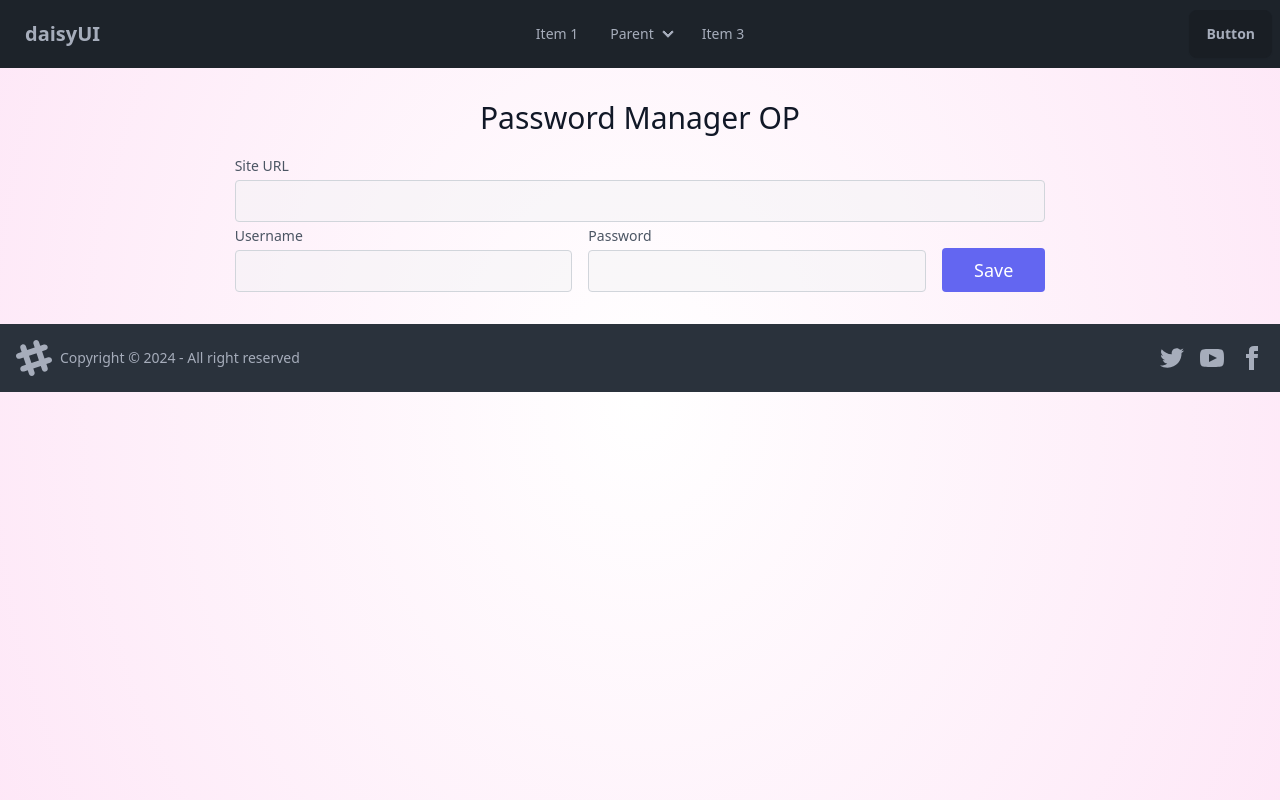
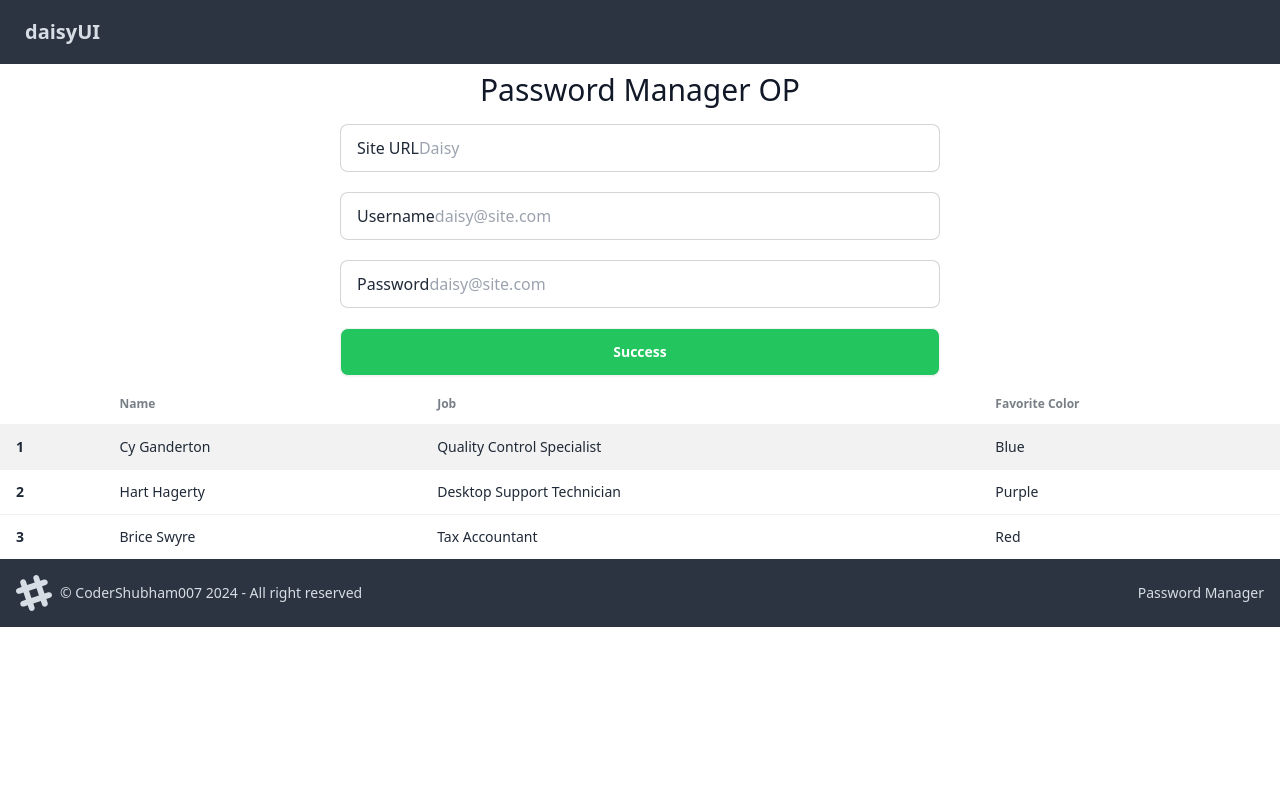
Before and after one commit to CoderShubham007/Password-Manager, a React (Vite) app: page / in a window 1280 px wide. Built offline with nearby package versions, Linux system fonts and the light colour scheme.

Commit message:
Updated All Components and Replaced it with Daisy UI Components

```diff
--- a/index.html
+++ b/index.html
@@ -1,5 +1,5 @@
 <!doctype html>
-<html lang="en" data-theme="dark">
+<html lang="en" data-theme="light">
   <head>
     <meta charset="UTF-8" />
     <link rel="icon" type="image/svg+xml" href="/vite.svg" />
--- a/src/components/Footer.jsx
+++ b/src/components/Footer.jsx
@@ -5,13 +5,12 @@ const Footer = () => {
     <footer className="footer items-center p-4 bg-neutral text-neutral-content">
       <aside className="items-center grid-flow-col">
         <svg width="36" height="36" viewBox="0 0 24 24" xmlns="http://www.w3.org/2000/svg" fillRule="evenodd" clipRule="evenodd" className="fill-current"><path d="M22.672 15.226l-2.432.811.841 2.515c.33 1.019-.209 2.127-1.23 2.456-1.15.325-2.148-.321-2.463-1.226l-.84-2.518-5.013 1.677.84 2.517c.391 1.203-.434 2.542-1.831 2.542-.88 0-1.601-.564-1.86-1.314l-.842-2.516-2.431.809c-1.135.328-2.145-.317-2.463-1.229-.329-1.018.211-2.127 1.231-2.456l2.432-.809-1.621-4.823-2.432.808c-1.355.384-2.558-.59-2.558-1.839 0-.817.509-1.582 1.327-1.846l2.433-.809-.842-2.515c-.33-1.02.211-2.129 1.232-2.458 1.02-.329 2.13.209 2.461 1.229l.842 2.515 5.011-1.677-.839-2.517c-.403-1.238.484-2.553 1.843-2.553.819 0 1.585.509 1.85 1.326l.841 2.517 2.431-.81c1.02-.33 2.131.211 2.461 1.229.332 1.018-.21 2.126-1.23 2.456l-2.433.809 1.622 4.823 2.433-.809c1.242-.401 2.557.484 2.557 1.838 0 .819-.51 1.583-1.328 1.847m-8.992-6.428l-5.01 1.675 1.619 4.828 5.011-1.674-1.62-4.829z"></path></svg>
-        <p>Copyright © 2024 - All right reserved</p>
+        <p>© CoderShubham007 2024 - All right reserved</p>
       </aside>
       <nav className="grid-flow-col gap-4 md:place-self-center md:justify-self-end">
-        <a><svg xmlns="http://www.w3.org/2000/svg" width="24" height="24" viewBox="0 0 24 24" className="fill-current"><path d="M24 4.557c-.883.392-1.832.656-2.828.775 1.017-.609 1.798-1.574 2.165-2.724-.951.564-2.005.974-3.127 1.195-.897-.957-2.178-1.555-3.594-1.555-3.179 0-5.515 2.966-4.797 6.045-4.091-.205-7.719-2.165-10.148-5.144-1.29 2.213-.669 5.108 1.523 6.574-.806-.026-1.566-.247-2.229-.616-.054 2.281 1.581 4.415 3.949 4.89-.693.188-1.452.232-2.224.084.626 1.956 2.444 3.379 4.6 3.419-2.07 1.623-4.678 2.348-7.29 2.04 2.179 1.397 4.768 2.212 7.548 2.212 9.142 0 14.307-7.721 13.995-14.646.962-.695 1.797-1.562 2.457-2.549z"></path></svg>
+        <a href='#'>
+          <h3>Password Manager</h3>
         </a>
-        <a><svg xmlns="http://www.w3.org/2000/svg" width="24" height="24" viewBox="0 0 24 24" className="fill-current"><path d="M19.615 3.184c-3.604-.246-11.631-.245-15.23 0-3.897.266-4.356 2.62-4.385 8.816.029 6.185.484 8.549 4.385 8.816 3.6.245 11.626.246 15.23 0 3.897-.266 4.356-2.62 4.385-8.816-.029-6.185-.484-8.549-4.385-8.816zm-10.615 12.816v-8l8 3.993-8 4.007z"></path></svg></a>
-        <a><svg xmlns="http://www.w3.org/2000/svg" width="24" height="24" viewBox="0 0 24 24" className="fill-current"><path d="M9 8h-3v4h3v12h5v-12h3.642l.358-4h-4v-1.667c0-.955.192-1.333 1.115-1.333h2.885v-5h-3.808c-3.596 0-5.192 1.583-5.192 4.615v3.385z"></path></svg></a>
       </nav>
     </footer>
   )
--- a/src/components/Manager.jsx
+++ b/src/components/Manager.jsx
@@ -3,32 +3,65 @@ import React from 'react'
 const Manager = () => {
     return (
         <>
-            <div className="absolute top-0 z-[-2] h-screen w-screen rotate-180 transform bg-white bg-[radial-gradient(60%_120%_at_50%_50%,hsla(0,0%,100%,0)_0,rgba(252,205,238,.5)_100%)]"></div>
-            <div className="container p-8 mx-auto">
-                <form action="">
+            {/* Form */}
+            <div className="container px-8 py-2">
+                <form action="" className='w-[600px] mx-auto'>
                     <div className="flex flex-col text-center w-full">
                         <h1 className="sm:text-3xl text-2xl font-medium title-font mb-4 text-gray-900">Password Manager OP</h1>
                     </div>
-                    {/* Site URL */}
-                    <div className="flex lg:w-2/3 w-full sm:flex-row flex-col mx-auto px-8 sm:space-x-4 sm:space-y-0 space-y-4 sm:px-0 items-end">
-                        <div className="relative flex-grow w-full">
-                            <label for="full-name" className="leading-7 text-sm text-gray-600">Site URL</label>
-                            <input type="text" id="full-name" name="full-name" className="w-full bg-gray-100 bg-opacity-50 rounded border border-gray-300 focus:border-indigo-500 focus:bg-transparent focus:ring-2 focus:ring-indigo-200 text-base outline-none text-gray-700 py-1 px-3 leading-8 transition-colors duration-200 ease-in-out" />
-                        </div>
-                    </div>
-                    {/* USername and Password */}
-                    <div className="flex lg:w-2/3 w-full sm:flex-row flex-col mx-auto px-8 sm:space-x-4 sm:space-y-0 space-y-4 sm:px-0 items-end">
-                        <div className="relative flex-grow w-full">
-                            <label for="full-name" className="leading-7 text-sm text-gray-600">Username</label>
-                            <input type="text" id="full-name" name="full-name" className="w-full bg-gray-100 bg-opacity-50 rounded border border-gray-300 focus:border-indigo-500 focus:bg-transparent focus:ring-2 focus:ring-indigo-200 text-base outline-none text-gray-700 py-1 px-3 leading-8 transition-colors duration-200 ease-in-out" />
-                        </div>
-                        <div className="relative flex-grow w-full">
-                            <label for="password" className="leading-7 text-sm text-gray-600">Password</label>
-                            <input type="password" id="password" name="password" className="w-full bg-gray-100 bg-opacity-50 rounded border border-gray-300 focus:border-indigo-500 focus:bg-transparent focus:ring-2 focus:ring-indigo-200 text-base outline-none text-gray-700 py-1 px-3 leading-8 transition-colors duration-200 ease-in-out" />
-                        </div>
-                        <button className="text-white bg-indigo-500 border-0 py-2 px-8 focus:outline-none hover:bg-indigo-600 rounded text-lg">Save</button>
+                    <label className="input input-bordered flex items-center mb-5">
+                        Site URL
+                        <input type="text" className="grow" placeholder="Daisy" />
+                    </label>
+                    <label className="input input-bordered flex items-center mb-5">
+                        Username
+                        <input type="text" className="grow" placeholder="daisy@site.com" />
+                    </label>
+                    <label className="input input-bordered flex items-center mb-5">
+                        Password
+                        <input type="text" className="grow" placeholder="daisy@site.com" />
+                    </label>
+                    <div>
+                        <button className="btn bg-green-500 text-white w-full">Success</button>
                     </div>
                 </form>
+            </div>
+            {/* Table */}
+            <div className="overflow-x-auto">
+                <table className="table">
+                    {/* head */}
+                    <thead>
+                        <tr>
+                            <th></th>
+                            <th>Name</th>
+                            <th>Job</th>
+                            <th>Favorite Color</th>
+                        </tr>
+                    </thead>
+                    <tbody>
+                        {/* row 1 */}
+                        <tr className="bg-base-200">
+                            <th>1</th>
+                            <td>Cy Ganderton</td>
+                            <td>Quality Control Specialist</td>
+                            <td>Blue</td>
+                        </tr>
+                        {/* row 2 */}
+                        <tr>
+                            <th>2</th>
+                            <td>Hart Hagerty</td>
+                            <td>Desktop Support Technician</td>
+                            <td>Purple</td>
+                        </tr>
+                        {/* row 3 */}
+                        <tr>
+                            <th>3</th>
+                            <td>Brice Swyre</td>
+                            <td>Tax Accountant</td>
+                            <td>Red</td>
+                        </tr>
+                    </tbody>
+                </table>
             </div>
         </>
     )
--- a/src/components/Navbar.jsx
+++ b/src/components/Navbar.jsx
@@ -2,44 +2,8 @@ import React from 'react'
 
 const Navbar = () => {
   return (
-    <div className="navbar bg-base-100">
-      <div className="navbar-start">
-        <div className="dropdown">
-          <div tabIndex={0} role="button" className="btn btn-ghost lg:hidden">
-            <svg xmlns="http://www.w3.org/2000/svg" className="h-5 w-5" fill="none" viewBox="0 0 24 24" stroke="currentColor"><path strokeLinecap="round" strokeLinejoin="round" strokeWidth="2" d="M4 6h16M4 12h8m-8 6h16" /></svg>
-          </div>
-          <ul tabIndex={0} className="menu menu-sm dropdown-content mt-3 z-[1] p-2 shadow bg-base-100 rounded-box w-52">
-            <li><a>Item 1</a></li>
-            <li>
-              <a>Parent</a>
-              <ul className="p-2">
-                <li><a>Submenu 1</a></li>
-                <li><a>Submenu 2</a></li>
-              </ul>
-            </li>
-            <li><a>Item 3</a></li>
-          </ul>
-        </div>
-        <a className="btn btn-ghost text-xl">daisyUI</a>
-      </div>
-      <div className="navbar-center hidden lg:flex">
-        <ul className="menu menu-horizontal px-1">
-          <li><a>Item 1</a></li>
-          <li>
-            <details>
-              <summary>Parent</summary>
-              <ul className="p-2">
-                <li><a>Submenu 1</a></li>
-                <li><a>Submenu 2</a></li>
-              </ul>
-            </details>
-          </li>
-          <li><a>Item 3</a></li>
-        </ul>
-      </div>
-      <div className="navbar-end">
-        <a className="btn">Button</a>
-      </div>
+    <div className="navbar bg-neutral text-neutral-content">
+      <button className="btn btn-ghost text-xl">daisyUI</button>
     </div>
   )
 }
```
